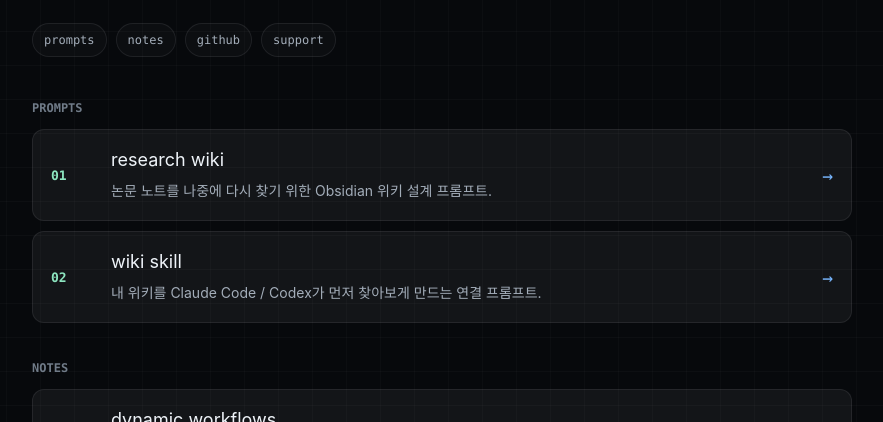
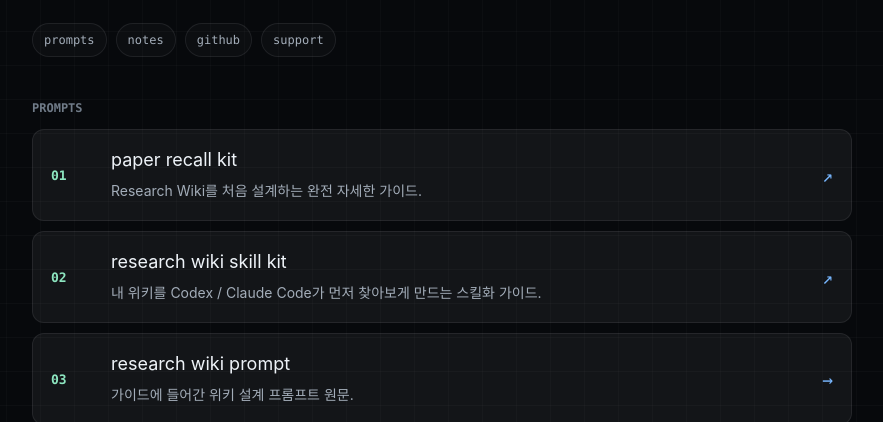
Before and after one commit to moonweave/moonweave.github.io, a website: page library.html in a window 1280 px wide. Shown: the part 377-799 px from the top of the page, without its empty margins (198-1081 px from the left). Drawn offline with Linux system fonts and the light colour scheme.

Commit message:
feat: surface public guide kits on profile

```diff
--- a/library.html
+++ b/library.html
@@ -255,19 +255,35 @@
     <section id="prompts" aria-labelledby="prompts-title">
       <h2 id="prompts-title">prompts</h2>
       <div class="stack">
-        <a class="item" href="./prompts/research-wiki-design-prompt.md" target="_blank" rel="noopener">
+        <a class="item" href="https://paper-recall-kit.pages.dev/" target="_blank" rel="noopener">
           <span class="num">01</span>
           <div>
-            <p class="title">research wiki</p>
-            <p class="copy">논문 노트를 나중에 다시 찾기 위한 Obsidian 위키 설계 프롬프트.</p>
+            <p class="title">paper recall kit</p>
+            <p class="copy">Research Wiki를 처음 설계하는 완전 자세한 가이드.</p>
+          </div>
+          <span class="arrow" aria-hidden="true">↗</span>
+        </a>
+        <a class="item" href="https://research-wiki-skill-kit.pages.dev/" target="_blank" rel="noopener">
+          <span class="num">02</span>
+          <div>
+            <p class="title">research wiki skill kit</p>
+            <p class="copy">내 위키를 Codex / Claude Code가 먼저 찾아보게 만드는 스킬화 가이드.</p>
+          </div>
+          <span class="arrow" aria-hidden="true">↗</span>
+        </a>
+        <a class="item" href="./prompts/research-wiki-design-prompt.md" target="_blank" rel="noopener">
+          <span class="num">03</span>
+          <div>
+            <p class="title">research wiki prompt</p>
+            <p class="copy">가이드에 들어간 위키 설계 프롬프트 원문.</p>
           </div>
           <span class="arrow" aria-hidden="true">→</span>
         </a>
         <a class="item" href="./prompts/research-wiki-skill-prompt.md" target="_blank" rel="noopener">
-          <span class="num">02</span>
+          <span class="num">04</span>
           <div>
-            <p class="title">wiki skill</p>
-            <p class="copy">내 위키를 Claude Code / Codex가 먼저 찾아보게 만드는 연결 프롬프트.</p>
+            <p class="title">wiki skill prompt</p>
+            <p class="copy">스킬화 가이드에 들어간 연결 프롬프트 원문.</p>
           </div>
           <span class="arrow" aria-hidden="true">→</span>
         </a>
```
Also changed, not shown: assets/index-BDZTTbr3.js.
